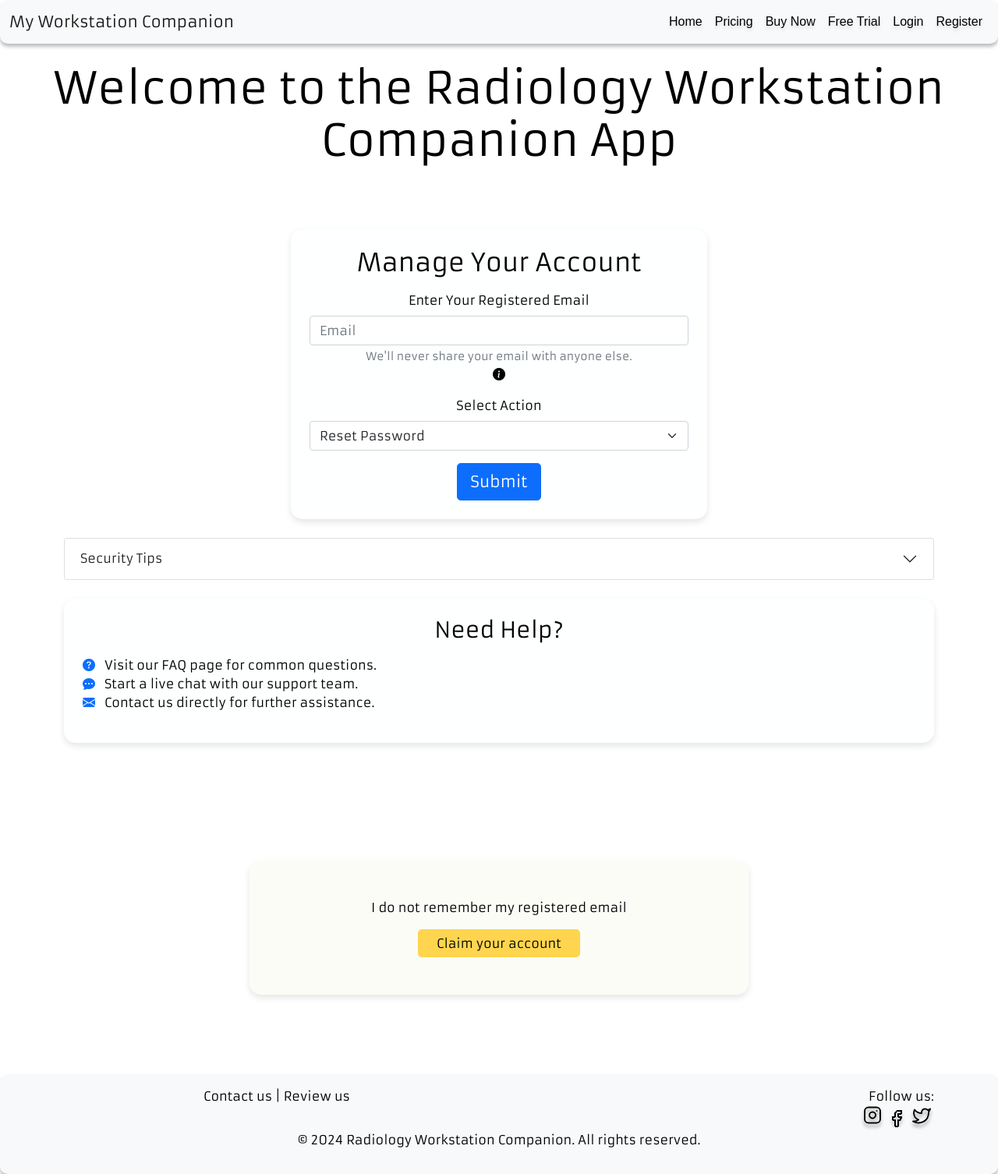
After one commit to visit-www/ws_companion, a Flask app: page /app_user/credential_management in a window 1280 px wide. The commit adds this page. Shown: the whole page at 78% size. Run offline with Flask 3, Linux system fonts and the light colour scheme; some libraries are stand-ins or nearby versions.

Commit message:
Further work up on credential manager page. (1) Deleted retrieve password as hashed password cannot be retreived ! (2) chagned design to include dropdwon selection in account recovery form (2) added securtiy tips (4) added contact , chat with us and faq page.

```diff
--- a/app/main_routes.py
+++ b/app/main_routes.py
@@ -69,6 +69,10 @@ def free_trial():
 def contact_us():
     return render_template('contact_us.html')  # Placeholder HTML for "Contact Us" page
 
+@main_bp.route('/faq')
+def faq():
+    return render_template('faq.html')  # Placeholder HTML for "About Us" page
+
 @main_bp.route('/review-us')
 def review_us():
     return render_template('review_us.html')  # Placeholder HTML for "Review Us" page
--- a/app/static/css/style.css
+++ b/app/static/css/style.css
@@ -297,11 +297,9 @@ hr{
 
 /*------------------------------------------------
 /* Custom styles for reset_user.html */
-.outer-container{
-    width: 80vw;
-}
 .bottom-container{
     width: 50vw;
+    background-color: hsl(60, 50%, 98%);
     box-shadow: 0 4px 8px rgba(0, 0, 0, 0.1);
     border-radius: 15px;
     padding: 20px;
@@ -309,35 +307,37 @@ hr{
     margin-bottom: 8% !important;
 }
 .card-custom {
-    background-color: #e0e0e0;
+    background-color:#feffff;
     border-radius: 15px;
     padding: 20px;
     box-shadow: 0 4px 8px rgba(0, 0, 0, 0.1);
 }
 
+
+/* these custine button classes will make button slightly rounded and give desired colour. */
 .btn-green {
     background-color: #a8e6cf;
     color: black;
     border: none;
-}
-
-.btn-yellow {
-    background-color: #ffd54f;
-    color: black;
-    border: none;
-}
-
-.btn-blue {
-    background-color: #b2ebf2;
-    color: black;
-    border: none;
+    border-radius: 5px;
 }
 
 .btn-yellow-main {
     background-color: #ffd54f;
     color: black;
     border: none;
+    border-radius: 5px;
 }
+
+.btn-blue {
+    background-color: #b2ebf2;
+    color: black;
+    border:none;
+    border-radius: 5px;
+
+}
+
+
 
 @media (max-width: 768px) {
     .card-custom {
--- /dev/null
+++ b/app/templates/credential_manager.html
@@ -0,0 +1,115 @@
+{% extends "base.html" %}
+{% block content %}
+<div class="container py-5 outer-container">
+    <form action="{{ url_for('app_user.credential_manager') }}" method="POST" autocomplete="on" novalidate>
+        <!-- CSRF token for security -->
+        <input type="hidden" name="csrf_token" value="{{ csrf_token() }}">
+
+        <div class="row g-sm-1 g-lg-5 g-md-5 gap-auto justify-content-center">
+            <div class="col-md-6 col-sm-12">
+                <div class="card-custom text-center p-4">
+                    <h2 class="mb-3">Manage Your Account</h2>
+
+                    <!-- Email input with help text and ARIA attributes -->
+                    <div class="form-group mb-3 position-relative">
+                        <label for="email" class="form-label">Enter Your Registered Email</label>
+                        <input type="email" id="email" name="email" class="form-control" placeholder="Email" aria-describedby="emailHelp" required>
+                        <div id="emailHelp" class="form-text text-muted">We'll never share your email with anyone else.</div>
+                        <!-- Tooltip for email field -->
+                        <i class="bi bi-info-circle-fill" data-bs-toggle="tooltip" title="Enter the email associated with your account."></i>
+                    </div>
+
+                    <!-- Action selection with ARIA label -->
+                    <div class="form-group mb-3">
+                        <label for="action" class="form-label">Select Action</label>
+                        <select name="action" id="action" class="form-select" aria-label="Action selection">
+                            <option value="reset_password">Reset Password</option>
+                            <option value="retrieve_username">Retrieve Username</option>
+                        </select>
+                    </div>
+
+                    <!-- Submit button with accessible label -->
+                    <button type="submit" class="btn btn-primary btn-lg btn-block" aria-label="Submit your action">Submit</button>
+                </div>
+            </div>
+        </div>
+    </form>
+
+    <!-- Security Tips Accordion -->
+    <div class="accordion mt-4" id="securityTipsAccordion">
+        <div class="accordion-item">
+            <h2 class="accordion-header" id="headingOne">
+                <button class="accordion-button collapsed" type="button" data-bs-toggle="collapse" data-bs-target="#collapseOne" aria-expanded="false" aria-controls="collapseOne">
+                    Security Tips
+                </button>
+            </h2>
+            <div id="collapseOne" class="accordion-collapse collapse" aria-labelledby="headingOne" data-bs-parent="#securityTipsAccordion">
+                <div class="accordion-body">
+                    <ul class="list-unstyled">
+                        <li><i class="bi bi-shield-lock-fill text-primary me-2"></i>Use a strong, unique password for each of your accounts.</li>
+                        <li><i class="bi bi-envelope-fill text-primary me-2"></i>Beware of phishing attempts. Always verify the sender's email address.</li>
+                        <li><i class="bi bi-shield-fill-exclamation text-primary me-2"></i>Enable multi-factor authentication (MFA) for an extra layer of security.</li>
+                        <li><i class="bi bi-eye-slash-fill text-primary me-2"></i>Never share your password with anyone.</li>
+                    </ul>
+                </div>
+            </div>
+        </div>
+    </div>
+
+    <!-- Feedback and Support Section -->
+    <div class="card-custom mt-4 p-4">
+        <h3 class="text-center mb-3">Need Help?</h3>
+        <ul class="list-unstyled text-start">
+            <li>
+                <i class="bi bi-question-circle-fill text-primary me-2"></i>
+                <a href="{{ url_for('main_routes.faq') }}" class="text-decoration-none">Visit our FAQ page</a> for common questions.
+            </li>
+            <li>
+                <i class="bi bi-chat-dots-fill text-primary me-2"></i>
+                <a href="#" class="text-decoration-none" data-bs-toggle="modal" data-bs-target="#liveChatModal">Start a live chat</a> with our support team.
+            </li>
+            <li>
+                <i class="bi bi-envelope-fill text-primary me-2"></i>
+                <a href="{{ url_for('main_routes.contact_us') }}" class="text-decoration-none">Contact us</a> directly for further assistance.
+            </li>
+        </ul>
+    </div>
+
+    <!-- Live Chat Modal -->
+    <div class="modal fade" id="liveChatModal" tabindex="-1" aria-labelledby="liveChatModalLabel" aria-hidden="true">
+        <div class="modal-dialog">
+            <div class="modal-content">
+                <div class="modal-header">
+                    <h5 class="modal-title" id="liveChatModalLabel">Live Chat Support</h5>
+                    <button type="button" class="btn-close" data-bs-dismiss="modal" aria-label="Close"></button>
+                </div>
+                <div class="modal-body">
+                    <p>Our support team is here to help you. Please describe your issue below to start the chat.</p>
+                    <textarea class="form-control mb-3" placeholder="Type your message here..." rows="3"></textarea>
+                    <button type="button" class="btn btn-primary">Start Chat</button>
+                </div>
+            </div>
+        </div>
+    </div>
+</div>
+
+<!-- Main card section positioned above the footer -->
+<div class="text-center main-card mx-auto mt-5 bottom-container py-5 container">
+    <p class="mb-3">I do not remember my registered email</p>
+    <button class="btn btn-yellow-main px-4">Claim your account</button>
+</div>
+{% endblock %}
+
+<!-- Add script to enable Bootstrap tooltips -->
+{% block script %}
+{{ super() }}
+<script>
+    // Enable Bootstrap tooltips
+    document.addEventListener('DOMContentLoaded', function() {
+        var tooltipTriggerList = [].slice.call(document.querySelectorAll('[data-bs-toggle="tooltip"]'));
+        var tooltipList = tooltipTriggerList.map(function (tooltipTriggerEl) {
+            return new bootstrap.Tooltip(tooltipTriggerEl);
+        });
+    });
+</script>
+{% endblock %}
--- a/app/templates/login.html
+++ b/app/templates/login.html
@@ -46,11 +46,11 @@
             <div class="failed_login row justify-content-center" style="display: none;">
                 <div class="col-md-3 mt-3 text-center">
                     <!-- Use anchor tag for links -->
-                    <a class="btn btn-warning" href="{{ url_for('app_user.reset_user') }}">Forgot Password?</a>
+                    <a class="btn btn-warning" href="{{ url_for('app_user.credential_manager', action='forgot_password') }}">Forgot Password?</a>
                 </div>
                 <div class="col-md-3 mt-3 text-center">
                     <!-- Corrected quotes and used anchor tag -->
-                    <a class="btn btn-warning" href="{{ url_for('app_user.reset_user') }}">Retrieve Username</a>
+                    <a class="btn btn-warning" href="{{ url_for('app_user.credential_manager',action='forgot_username' )}}">Retrieve Username</a>
                 </div>
             </div>
             <!-- Registration Link -->
--- a/app/user_routes.py
+++ b/app/user_routes.py
@@ -87,9 +87,26 @@ def register():
     return render_template('register.html')
 #* ----------------------------------------------------------------
 # Forget / reset passwrod route:
-@app_user_bp.route('/reset_user', methods=['GET', 'POST'])
-def reset_user():
-    return render_template('reset_user.html')
+@app_user_bp.route('/credential_management', methods=['GET', 'POST'])
+def credential_manager():
+    if request.method == 'GET':
+        action=request.args.get('action')
+        if action=="forgot_password":
+            return render_template('credential_manager.html')
+    else:
+        action=request.form.get('action')
+        email=request.form.get('email')
+        if action=='retrieve_password':
+            user_data=db.session.query(User).filter_by(email=email)
+            hash_password=user_data.password
+            password=hash_password.strip()
+
+            flash(f"user with email= {email} has asked for retrieving the password")
+        elif action=='reset_password':
+            flash(f'user with email= {email} has asked to reset the password')
+        else:
+            flash(f"user with email= {email} has asked to retreive the username")
+    return render_template('credential_manager.html')
 
 # *----------------------------------------------------------------
 # User Profile/Account Page and Related Routes
```
Also changed, not shown: app/templates/faq.html (added, +8 -0 lines), app/templates/reset_user.html (deleted, +0 -34 lines).
